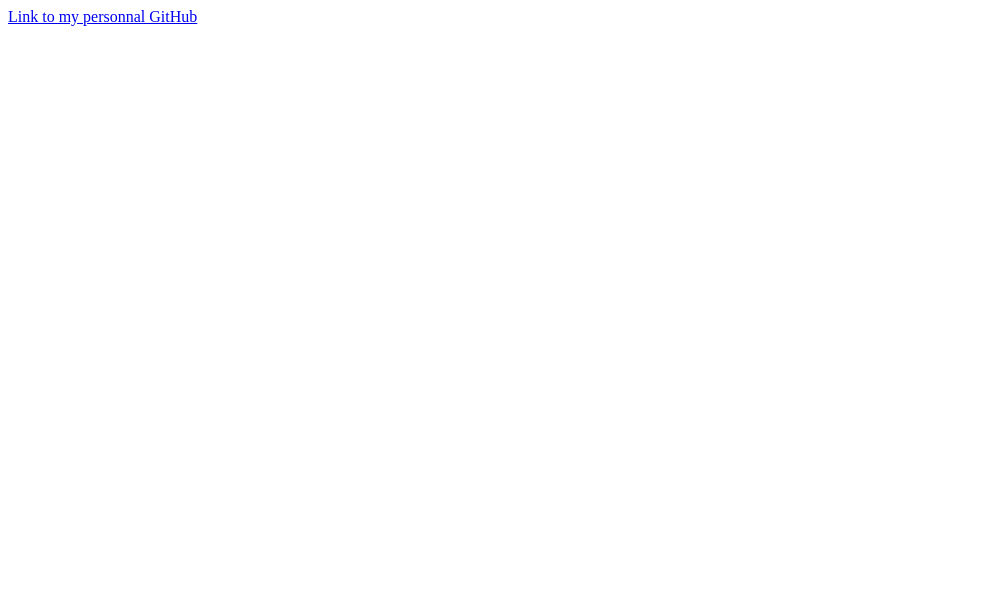
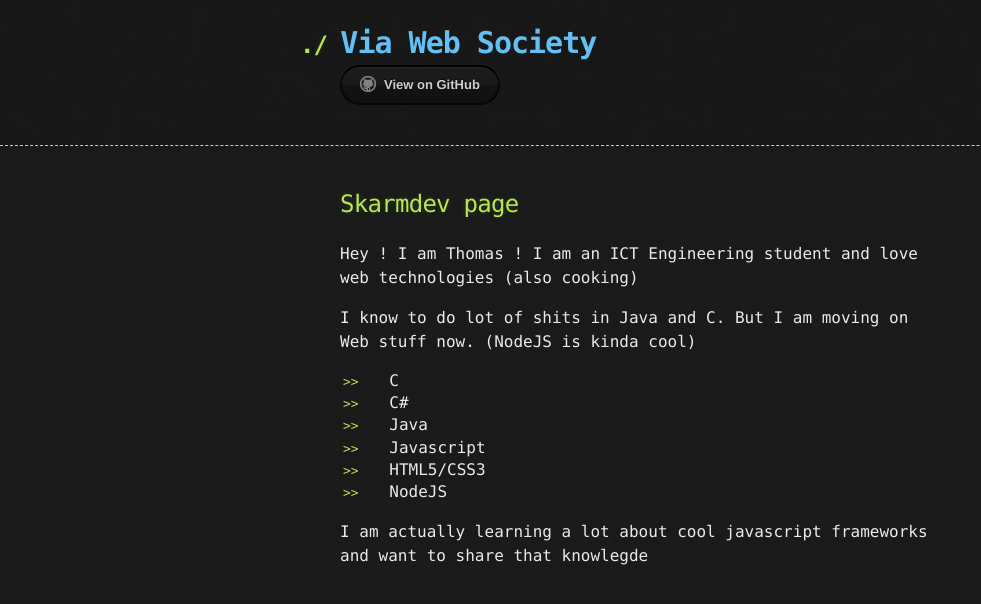
Before and after one commit to viawebsociety/viawebsociety.github.io, a plain HTML site: page members/Thomas/index.html in a window 1280 px wide. Shown: the whole page, without its empty margins (0-981 px from the left). Drawn offline with nearby package versions, Linux system fonts and the light colour scheme.

Commit message:
update my page

```diff
--- /dev/null
+++ b/members/Thomas/app.js
@@ -0,0 +1,11 @@
+angular.module('indexApp', [])
+	.controller('IndexController', ['$scope', function($scope){
+		$scope.languages = [
+			{name: "C", category:"Software"},
+			{name: "C#", category:"Software" },
+			{name: "Java", category:"Software"},
+			{name: "Javascript", category:"Web"},
+			{name: "HTML5/CSS3", category:"Web"},
+			{name: "NodeJS", category:"Web" }
+		];
+	}]);
--- a/members/Thomas/index.html
+++ b/members/Thomas/index.html
@@ -1,14 +1,38 @@
 <!DOCTYPE html>
-<html>
-<head>
-	<meta charset="utf-8">
-	<meta http-equiv="X-UA-Compatible" content="IE=edge">
-	<title>Skarmdev</title>
-	<link rel="stylesheet" href="">
-</head>
-<body>
-	<div>
-		<a href="https://github.com/skarmdev">Link to my personnal GitHub</a>
-	</div>
-</body>
+<html ng-app="indexApp">
+	<head>
+		  <meta charset='utf-8'>
+		  <link rel="stylesheet" type="text/css" href="../../styles/site.css">
+		  <title>VIA Web Society</title>
+	</head>
+	<body>
+		<header>
+			<div class="container">
+				<h1>
+					<a href="http://viawebsociety.github.io">Via Web Society</a>
+				</h1>
+				<section class="downloads">
+					<a href="https://github.com/viawebsociety" class="btn btn-github"><span class="icon"></span>View on GitHub</a>
+				</section>
+			</div>
+		</header>
+		<div class="container">
+			<section class="main_content">
+				<h2>Skarmdev page</h2>
+				<p> Hey ! I am Thomas ! I am an ICT Engineering student and love web technologies (also cooking)</p>
+
+				<p>I know to do lot of shits in Java and C. But I am moving on Web stuff now. (NodeJS is kinda cool)</p>
+				<div ng-controller="IndexController">
+					<ul>
+						<li ng-repeat="language in languages">
+							{{language.name}}
+						</li>
+					</ul>
+				</div>
+				<p>I am actually learning a lot about cool javascript frameworks and want to share that knowlegde</p>
+			</section>
+			<script src="https://ajax.googleapis.com/ajax/libs/angularjs/1.3.14/angular.min.js"></script>
+			<script type="text/javascript" src="./app.js"></script>
+		</div>
+	</body>
 </html>
```
